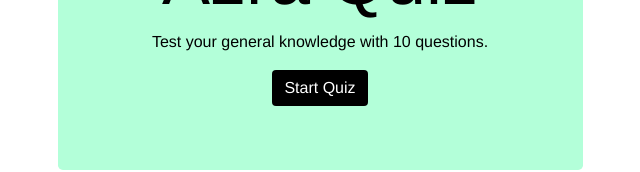
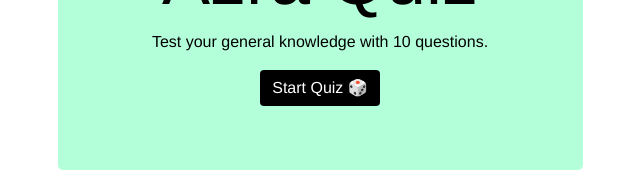
Before and after one commit to azzamsa/quiz, a Vue app: page / in a window 1280 px wide. Shown: the part 148-320 px from the top of the page, without its empty margins (320-960 px from the left). Built offline with nearby package versions, Linux system fonts and the light colour scheme.

Commit message:
style: add dice icon to button

```diff
--- a/src/views/Home.vue
+++ b/src/views/Home.vue
@@ -6,7 +6,7 @@
         <b-jumbotron header="Azra Quiz" lead="">
           <p>Test your general knowledge with 10 questions.</p>
           <router-link to="/quiz">
-            <b-button variant="primary">Start Quiz</b-button>
+            <b-button variant="primary">Start Quiz 🎲</b-button>
           </router-link>
         </b-jumbotron>
       </div>
```
